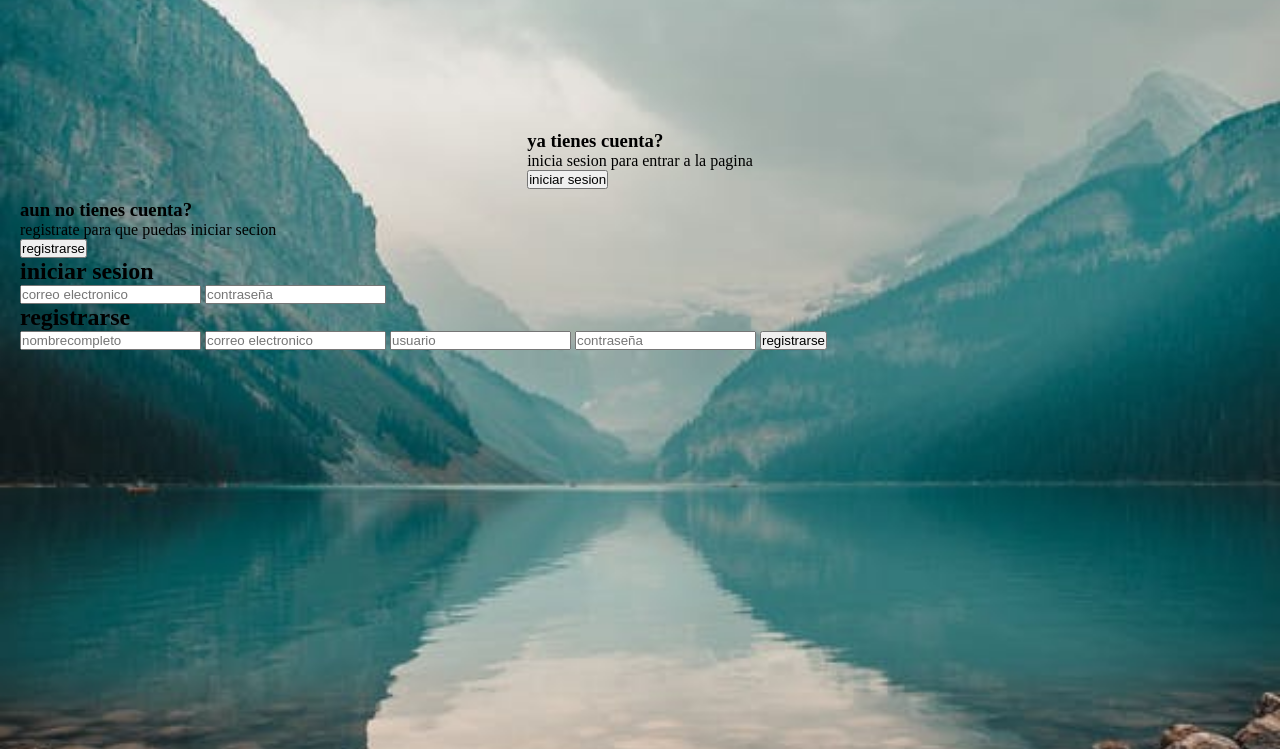
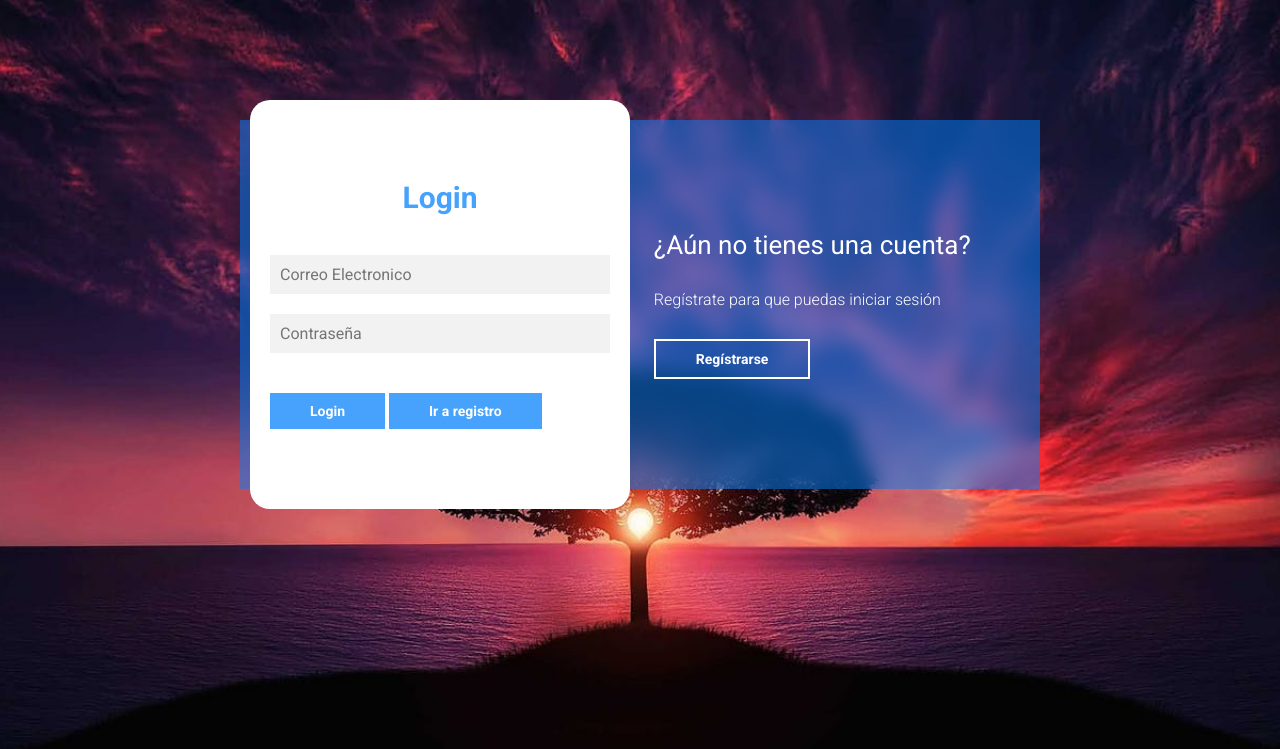
Before and after one commit to MELIZA2018VILCA/proyectoPHP, a PHP site: page / in a window 1280 px wide. Shown: the top 749 px of the page. Run offline with PHP 8.4, Linux system fonts and the light colour scheme.

Commit message:
se ha creado el login de entrada

```diff
--- a/assets/css/estilos.css
+++ b/assets/css/estilos.css
@@ -2,35 +2,175 @@
     margin: 0;
     padding: 0;
     box-sizing: border-box;
-    text-decoration: sons-serif;
+    text-decoration: none;
+    font-family: 'Roboto', sans-serif;
 }
-body
-{
-    background-image: url(../images/b.jpeg);
+
+body{
+    background-image: url(../images/a.jpg);
     background-size: cover;
     background-repeat: no-repeat;
     background-position: center;
     background-attachment: fixed;
 }
-main
-{
+
+main{
     width: 100%;
     padding: 20px;
     margin: auto;
     margin-top: 100px;
 }
-.contenedor__todo
-{
-width: 100%;
-max-width: 800xp;
-margin: relative;
+
+.contenedor__todo{
+    width: 100%;
+    max-width: 800px;
+    margin: auto;
+    position: relative;
 }
 
-.caja__trasera
-{
+.caja__trasera{
     width: 100%;
     padding: 10px 20px;
     display: flex;
     justify-content: center;
+    -webkit-backdrop-filter: blur(10px);
+    backdrop-filter: blur(10px);
+    background-color: rgba(0, 128, 255, 0.5);
 
 }
+
+.caja__trasera div{
+    margin: 100px 40px;
+    color: white;
+    transition: all 500ms;
+}
+
+
+.caja__trasera div p,
+.caja__trasera button{
+    margin-top: 30px;
+}
+
+.caja__trasera div h3{
+    font-weight: 400;
+    font-size: 26px;
+}
+
+.caja__trasera div p{
+    font-size: 16px;
+    font-weight: 300;
+}
+
+.caja__trasera button{
+    padding: 10px 40px;
+    border: 2px solid #fff;
+    font-size: 14px;
+    background: transparent;
+    font-weight: 600;
+    cursor: pointer;
+    color: white;
+    outline: none;
+    transition: all 300ms;
+}
+
+.caja__trasera button:hover{
+    background: #fff;
+    color: #46A2FD;
+}
+
+/*Formularios*/
+
+.contenedor__login-register{
+    display: flex;
+    align-items: center;
+    width: 100%;
+    max-width: 380px;
+    position: relative;
+    top: -185px;
+    left: 10px;
+
+    /*La transicion va despues del codigo JS*/
+    transition: left 500ms cubic-bezier(0.175, 0.885, 0.320, 1.275);
+}
+
+.contenedor__login-register form{
+    width: 100%;
+    padding: 80px 20px;
+    background: white;
+    position: absolute;
+    border-radius: 20px;
+}
+
+.contenedor__login-register form h2{
+    font-size: 30px;
+    text-align: center;
+    margin-bottom: 20px;
+    color: #46A2FD;
+}
+
+.contenedor__login-register form input{
+    width: 100%;
+    margin-top: 20px;
+    padding: 10px;
+    border: none;
+    background: #F2F2F2;
+    font-size: 16px;
+    outline: none;
+}
+
+.contenedor__login-register form button{
+    padding: 10px 40px;
+    margin-top: 40px;
+    border: none;
+    font-size: 14px;
+    background: #46A2FD;
+    font-weight: 600;
+    cursor: pointer;
+    color: white;
+    outline: none;
+}
+
+
+
+
+.formulario__login{
+    opacity: 1;
+    display: block;
+}
+.formulario__register{
+    display: none;
+}
+
+
+
+@media screen and (max-width: 850px){
+
+    main{
+        margin-top: 50px;
+    }
+
+    .caja__trasera{
+        max-width: 350px;
+        height: 300px;
+        flex-direction: column;
+        margin: auto;
+    }
+
+    .caja__trasera div{
+        margin: 0px;
+        position: absolute;
+    }
+
+
+    /*Formularios*/
+
+    .contenedor__login-register{
+        top: -10px;
+        left: -5px;
+        margin: auto;
+    }
+
+    .contenedor__login-register form{
+        position: relative;
+    }
+}
--- /dev/null
+++ b/assets/js/script.js
@@ -0,0 +1,63 @@
+document.getElementById("btn__iniciar-sesion").addEventListener("click", iniciarSesion);
+document.getElementById("btn__registrarse").addEventListener("click", register);
+window.addEventListener("resize", anchoPage);
+
+//Declarando variables
+var formulario_login = document.querySelector(".formulario__login");
+var formulario_register = document.querySelector(".formulario__register");
+var contenedor_login_register = document.querySelector(".contenedor__login-register");
+var caja_trasera_login = document.querySelector(".caja__trasera-login");
+var caja_trasera_register = document.querySelector(".caja__trasera-register");
+
+    //FUNCIONES
+
+function anchoPage(){
+
+    if (window.innerWidth > 850){
+        caja_trasera_register.style.display = "block";
+        caja_trasera_login.style.display = "block";
+    }else{
+        caja_trasera_register.style.display = "block";
+        caja_trasera_register.style.opacity = "1";
+        caja_trasera_login.style.display = "none";
+        formulario_login.style.display = "block";
+        contenedor_login_register.style.left = "0px";
+        formulario_register.style.display = "none";
+    }
+}
+
+anchoPage();
+
+
+    function iniciarSesion(){
+        if (window.innerWidth > 850){
+            formulario_login.style.display = "block";
+            contenedor_login_register.style.left = "10px";
+            formulario_register.style.display = "none";
+            caja_trasera_register.style.opacity = "1";
+            caja_trasera_login.style.opacity = "0";
+        }else{
+            formulario_login.style.display = "block";
+            contenedor_login_register.style.left = "0px";
+            formulario_register.style.display = "none";
+            caja_trasera_register.style.display = "block";
+            caja_trasera_login.style.display = "none";
+        }
+    }
+
+    function register(){
+        if (window.innerWidth > 850){
+            formulario_register.style.display = "block";
+            contenedor_login_register.style.left = "410px";
+            formulario_login.style.display = "none";
+            caja_trasera_register.style.opacity = "0";
+            caja_trasera_login.style.opacity = "1";
+        }else{
+            formulario_register.style.display = "block";
+            contenedor_login_register.style.left = "0px";
+            formulario_login.style.display = "none";
+            caja_trasera_register.style.display = "none";
+            caja_trasera_login.style.display = "block";
+            caja_trasera_login.style.opacity = "1";
+        }
+}
--- a/db.php
+++ /dev/null
@@ -1,5 +0,0 @@
-<?php
-
-$conexion=mysqli_connect("localhost","root","123milu","login");
-
-?>
--- a/index.html
+++ b/index.html
@@ -2,47 +2,56 @@
 <html lang="en">
 <head>
     <meta charset="UTF-8">
-    <meta http-equiv="X-UA-Compatible" content="IE=edge">
     <meta name="viewport" content="width=device-width, initial-scale=1.0">
-    <title>TodoList</title>
+    <title>Login y Register - MagtimusPro</title>
+
+    <link href="https://fonts.googleapis.com/css2?family=Roboto:ital,wght@0,100;0,300;0,400;0,500;0,700;0,900;1,100;1,300;1,400;1,500;1,700;1,900&display=swap" rel="stylesheet">
+
+
     <link rel="stylesheet" href="assets/css/estilos.css">
-
 </head>
 <body>
+
         <main>
+
             <div class="contenedor__todo">
                 <div class="caja__trasera">
-                <div class="caja__trase-login">
-                    <h3>ya tienes cuenta?</h3>
-                    <p>inicia sesion para entrar a la pagina</p>
-                    <button id="btn__iniciar.sesion"> iniciar sesion</button>
+                    <div class="caja__trasera-login">
+                        <h3>¿Ya tienes una cuenta?</h3>
+                        <p>Inicia sesión para entrar en la página</p>
+                        <button id="btn__iniciar-sesion">Iniciar Sesión</button>
+                    </div>
+                    <div class="caja__trasera-register">
+                        <h3>¿Aún no tienes una cuenta?</h3>
+                        <p>Regístrate para que puedas iniciar sesión</p>
+                        <button id="btn__registrarse">Regístrarse</button>
                     </div>
                 </div>
-            <div class="caja__trasera-register">
-                <div class="caja__trase-login">
-                    <h3>aun no tienes cuenta?</h3>
-                    <p>registrate para que puedas iniciar secion</p>
-                    <button id="btn__resgistrarse"> registrarse</button>
+
+                <!--Formulario de Login y registro-->
+                <div class="contenedor__login-register">
+                    <!--Login-->
+                    <form action="" class="formulario__login">
+                        <h2>Login</h2>
+                        <input type="text" placeholder="Correo Electronico">
+                        <input type="password" placeholder="Contraseña">
+                        <button>Login</button> <button>Ir a registro</button>
+                    </form>
+
+                    <!--Register-->
+                    <form action="" class="formulario__register">
+                        <h2>Regístrarse</h2>
+                        <input type="text" placeholder="Nombre completo">
+                        <input type="text" placeholder="Correo Electronico">
+                        <input type="text" placeholder="Usuario">
+                        <input type="password" placeholder="Contraseña">
+                        <button>Regístrarse</button>
+                    </form>
                 </div>
             </div>
-        </div>
-        <div class="contenedor__login-register">
-            <form action="" class="formulario__login">
-                <h2>iniciar sesion</h2>
-                <input type="text" placeholder="correo electronico">
-                <input type="password" placeholder="contraseña">
-            </form>
-            <form action="" class="formulario__register">
-                <h2> registrarse</h2>
-                <input type="text" placeholder="nombrecompleto">
-                <input type="text" placeholder="correo electronico">
-                <input type="text" placeholder="usuario">
-                <input type="password" placeholder="contraseña">
-                <button>registrarse  </button>
 
-            </form>
-        </div>
         </main>
 
+        <script src="assets/js/script.js"></script>
 </body>
 </html>
```
Also changed, not shown: home.html (deleted), validar.php (deleted). Lines whose indentation alone changed are shown as unchanged.
